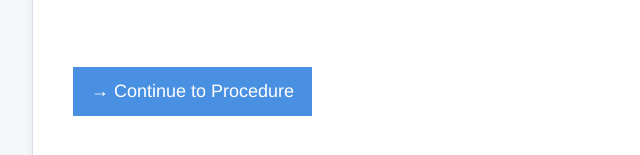
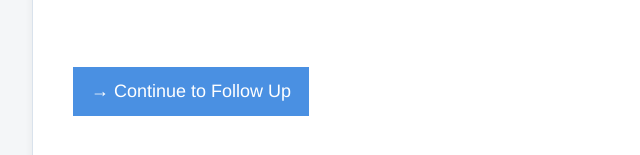
Before and after one commit to telepathyfordummies/entrop8followup, a plain HTML site: page background.html in a window 1280 px wide. Shown: the part 1001-1156 px from the top of the page, 117-757 px from the left. Drawn offline with Linux system fonts and the light colour scheme.

Commit message:
Update background.html

```diff
--- a/background.html
+++ b/background.html
@@ -57,8 +57,8 @@
 
     <div class="section">
 
-        <a class="button button-primary arrow-link" href="procedure.html">
-            → Continue to Procedure
+        <a class="button button-primary arrow-link" href="exercise1.html">
+            → Continue to Follow Up
         </a>
 
     </div>
```
